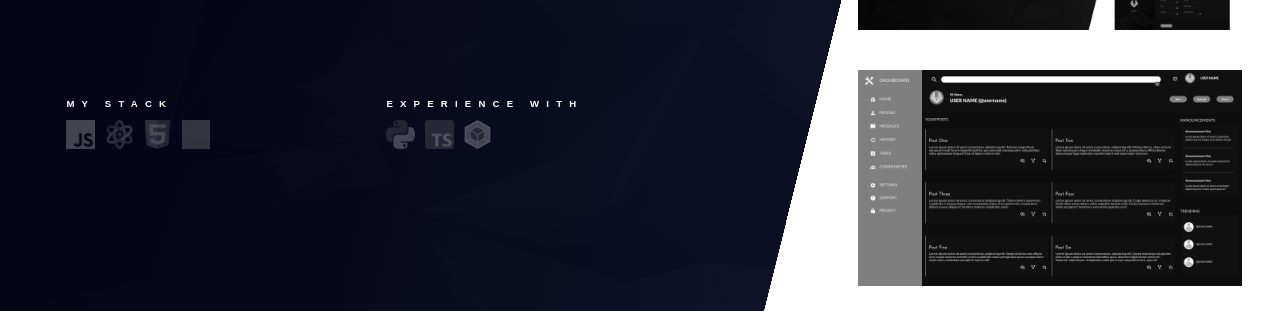
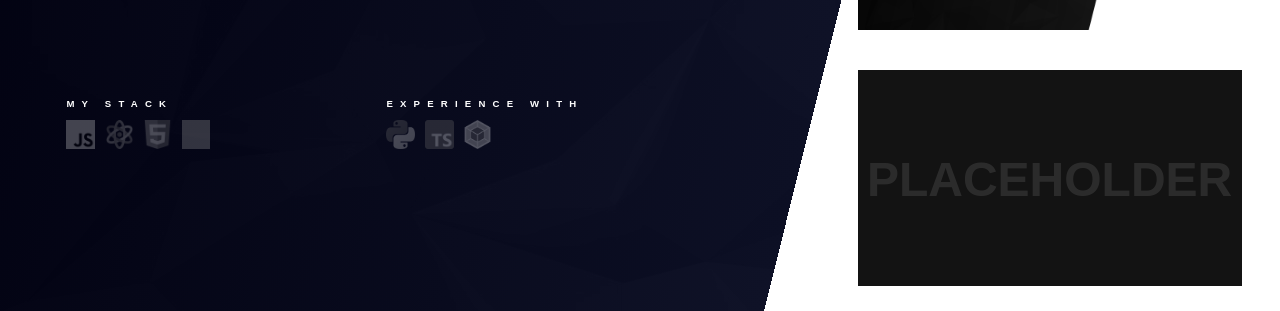
Before and after one commit to Syvit/portfolio-final, a React (Create React App) app: page / in a window 1280 px wide. Shown: the part 482-793 px from the top of the page. Built offline with nearby package versions, Linux system fonts and the light colour scheme; grey boxes are pictures that could not be loaded.

Commit message:
placeholder added

```diff
--- a/src/App.css
+++ b/src/App.css
@@ -129,7 +129,7 @@ table {
   color: white;
   --background: #ffffff;
   --link-color: #ffffff3e;
-  --btn-color: #03060e;
+  --btn-color: #0d1324;
   font-size: 24px;
   font-family: "IBM Plex Sans Devanagari", sans-serif;
 }
@@ -249,6 +249,22 @@ main {
   filter: grayscale(100);
 }
 
+.placeholder {
+  background-color: var(--btn-color);
+  aspect-ratio: 16 / 9;
+}
+
+.placeholder > h2 {
+  font-weight: 700;
+  position: relative;
+  width: 100%;
+  height: 100%;
+  text-align: center;
+  font-size: 2rem;
+  top: 40%;
+  opacity: 0.1;
+}
+
 .project:hover {
   scale: 1.03;
   filter: brightness(100%);
@@ -288,7 +304,9 @@ main {
 
 .stack-item:hover {
   transform: translateY(-0.1rem);
-  scale: 1.1;
+  scale: 1.05;
+  filter: grayscale(0);
+  opacity: 70%;
 }
 
 @media (orientation: portrait) {
@@ -345,10 +363,6 @@ main {
     height: 100%;
     width: 100%;
   }
-  .project-container {
-    overflow: visible;
-    width: 94vw;
-  }
   .stack-container {
     margin: 0;
     text-align: center;
@@ -365,6 +379,10 @@ main {
     height: 4vw;
   }
 
+  .project-container {
+    overflow: visible;
+    width: 94vw;
+  }
   .project {
     filter: brightness(100%);
     filter: grayscale(0);
--- a/src/App.js
+++ b/src/App.js
@@ -62,10 +62,12 @@ function ProjectContainer() {
         link="collintrumpler.com"
         path={`${process.env.PUBLIC_URL}/assets/images/portfolio-ss.png`}
       />
-      <Project
+      {/* <Project
         link="https://collintrumpler.github.io/admin-dashboard/"
         path={`${process.env.PUBLIC_URL}/assets/images/placeholder.png`}
-      />
+      /> */}
+      <ProjectPlaceholder />
+      <ProjectPlaceholder />
     </aside>
   );
 }
@@ -78,6 +80,14 @@ function Project({ path, link }) {
         style={{ backgroundImage: `url(${path})` }}
       ></div>
     </a>
+  );
+}
+
+function ProjectPlaceholder() {
+  return (
+    <div className="project placeholder">
+      <h2>PLACEHOLDER</h2>
+    </div>
   );
 }
 
```
Also changed, not shown: public/assets/images/portfolio-ss.png.
